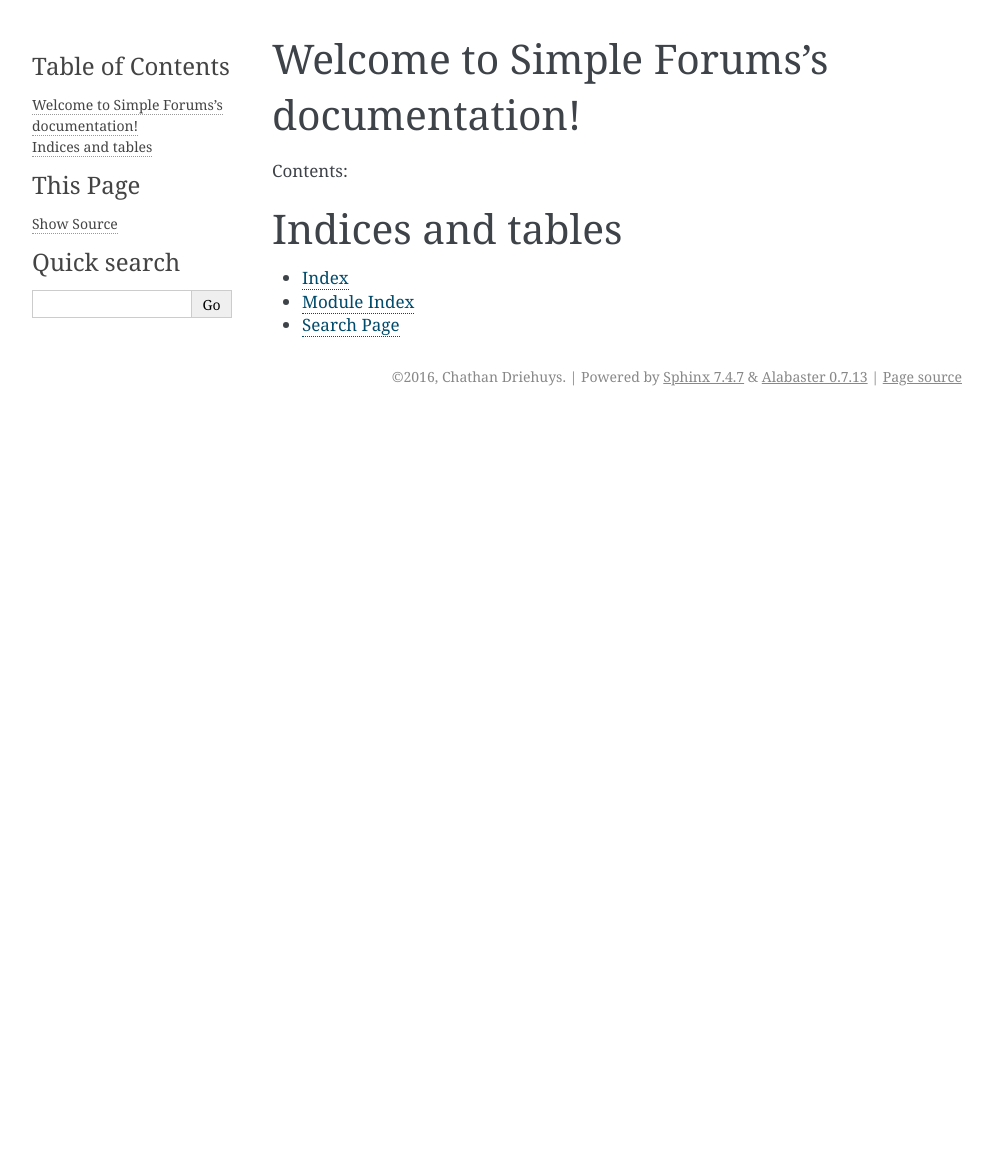
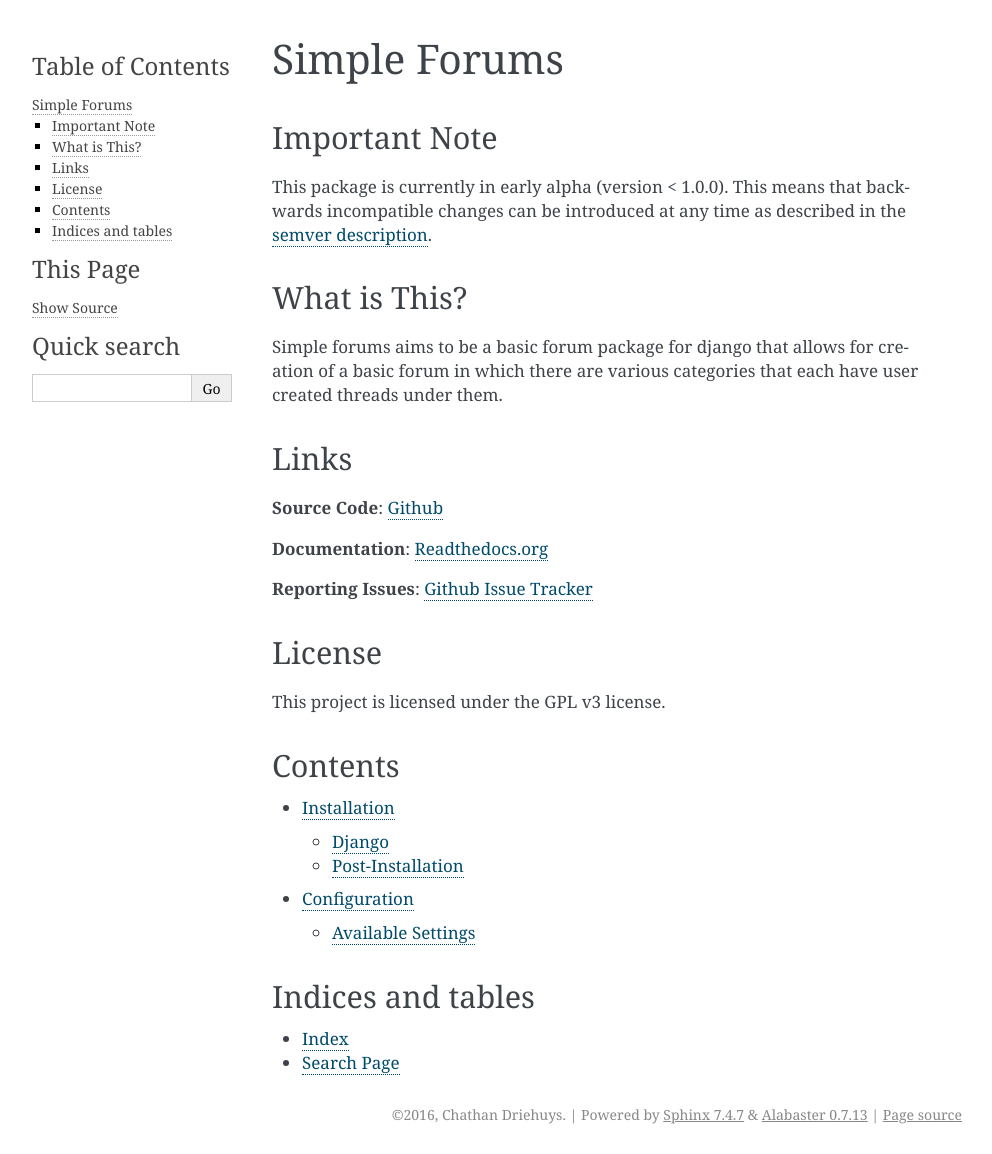
Before and after one commit to cdriehuys/django_simple_forums, a Sphinx documentation site: the page built from docs/index.rst, in a window 1280 px wide. Shown: the whole page, without its empty margins (148-1140 px from the left). Built offline with Sphinx 7.4.7, drawn with Linux system fonts in a browser that asks for light colours; before the commit the page ends 900 px from its top, so only the background shows below that.

Commit message:
Drafting initial documentation.

```diff
--- a/README.rst
+++ b/README.rst
@@ -5,36 +5,29 @@ Simple Forums
 Important Note
 ==============
 
-This package is currently in early alpha (version < 1.0.0). This means that backwards incompatible changes can be introduced at any time as described `here <http://semver.org/#spec-item-4>`_.
+This package is currently in early alpha (version < 1.0.0). This means that backwards incompatible changes can be introduced at any time as described in the `semver description`_.
 
-Installation
-============
+.. _semver description: http://semver.org/#spec-item-4
 
-The easiest way to install simple forums is using pip::
+What is This?
+=============
 
-	$ pip install django-simple-forums
+Simple forums aims to be a basic forum package for django that allows for creation of a basic forum in which there are various categories that each have user created threads under them.
 
-Usage
+Links
 =====
 
-Add ``simple_forums`` to your ``INSTALLED_APPS`` in ``settings.py``::
+**Source Code**: `Github`_
 
-	INSTALLED_APPS = [
-		# default django apps
-		...
-		'simple_forums',
-		...
-		# your custom apps
-	]
+**Documentation**: `Readthedocs.org`_
 
-In order to use the views included in simple forums, you must include the url patterns for the forums in your ``urls.py``::
+**Reporting Issues**: `Github Issue Tracker`_
 
-	url_patterns = [
-		...
-		url(r'^forums/', include('simple_forums.urls')),
-		...
-	]
+.. _Github: https://github.com/smalls12/django_simple_forums
+.. _Github Issue Tracker: https://github.com/smalls12/django_simple_forums/issues
+.. _Readthedocs.org: http://example.com/
 
-Finally, apply the migrations from simple forums::
+License
+=======
 
-	$ ./manage.py migrate
+This project is licensed under the GPL v3 license.
--- a/docs/index.rst
+++ b/docs/index.rst
@@ -1,15 +1,16 @@
 .. Simple Forums documentation master file, created by
    sphinx-quickstart on Tue Feb 16 20:02:49 2016.
-   You can adapt this file completely to your liking, but it should at least
-   contain the root `toctree` directive.
 
-Welcome to Simple Forums's documentation!
-=========================================
+.. include:: ../README.rst
 
-Contents:
+Contents
+========
 
 .. toctree::
    :maxdepth: 2
+
+   installation
+   configuration
 
 
 
```
Also changed, not shown: other parts of docs/index.rst (+0 -1 lines), docs/configuration.rst (added, +21 -0 lines), docs/installation.rst (added, +43 -0 lines).
